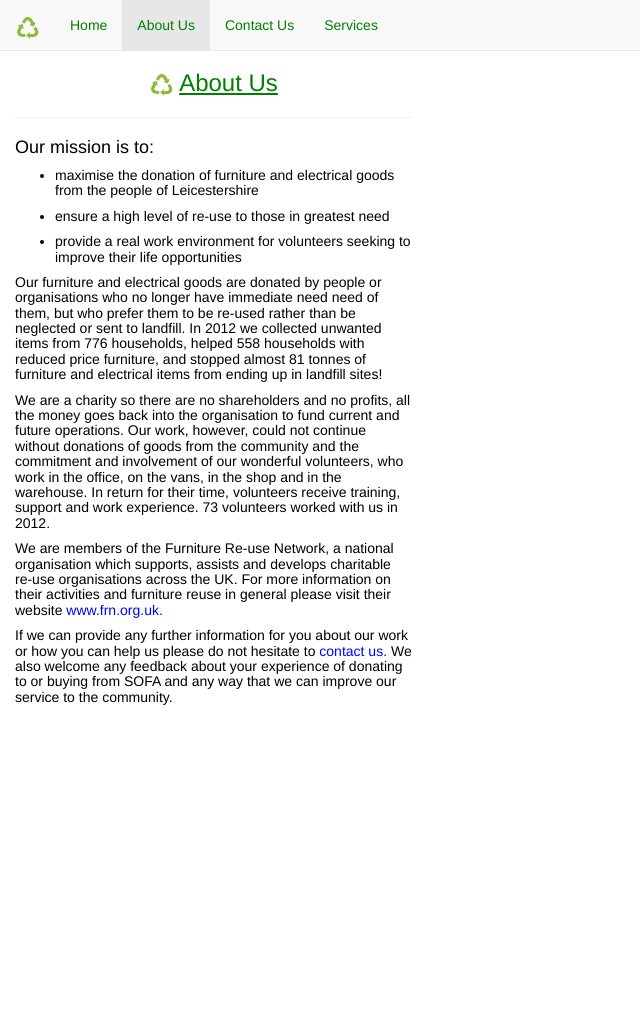
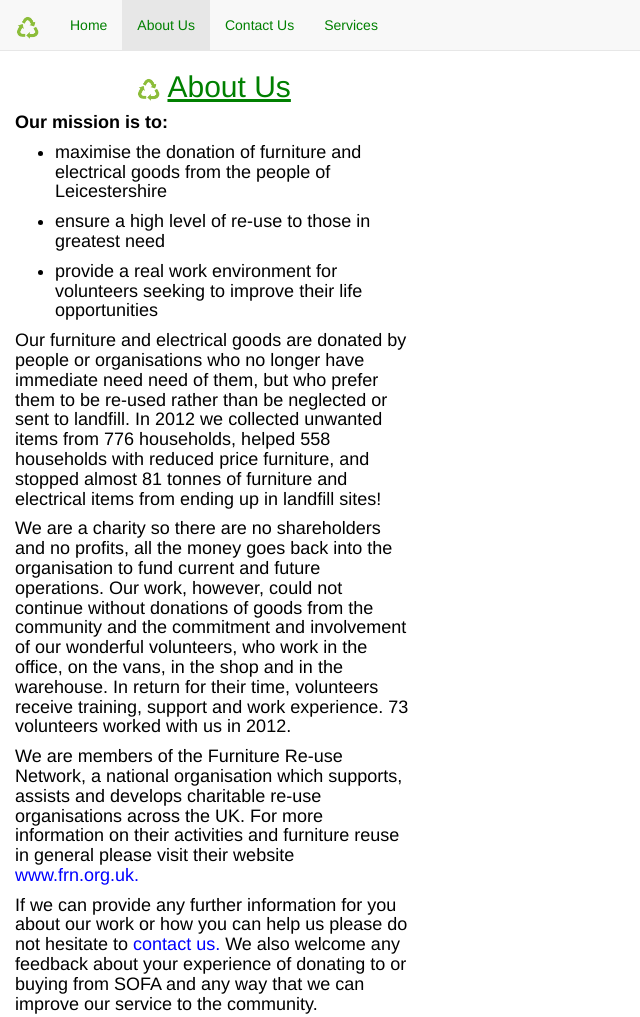
Before and after one commit to sofareuse/sofareuse.github.io, a plain HTML site: page aboutUs.html in a window 1280 px wide. Shown: the whole page, without its empty margins (0-640 px from the left). Before the commit the page ends 800 px from the top, so only its background shows below. Drawn offline with nearby package versions, Linux system fonts and the light colour scheme.

Commit message:
Increased font size

```diff
--- a/aboutUs.html
+++ b/aboutUs.html
@@ -30,6 +30,7 @@
 				<a href="#" class="navbar-brand"><img class="img-responsive" img src="images/SOFA_ico.png" style="width:25px;height:25px;"></a>
 			</div>
 			<!-- Collection of nav links and other content for toggling -->
+
 			<div id="navbarCollapse" class="collapse navbar-collapse">
 				<ul class="nav navbar-nav">
 					<li><a href="index.html">Home</a></li>
@@ -42,26 +43,24 @@
 	</div>
 </div>
 
-
 	<div class="row-center">
 	  <div class="col-sm-6 col-md-4">
 		  <div class="tabInactive" onclick="this.thumbnail='tabActive'"></div>
 				<div class="header">
 					<div class="wrapper center-text">
-						<h3><img style="width:25px;height:25px;" src="images/SOFA_ico.png" style="vertical-align:middle">
-						<span style=""><font color="green"><u>About Us</u></h3></span>
+						<h2><img style="width:25px;height:25px;" src="images/SOFA_ico.png" style="vertical-align:middle">
+						<span style=""><font color="green"><u>About Us</u></h2></span>
 						<div class="caption">
-						<hr size="30">
 							<div class="justified-text"><font color="black">
-								<h4><p align="left">Our mission is to:</p></h4>
-								<p></p><h5><ul><li><p align="left">maximise the donation of furniture and electrical goods from the people of Leicestershire</li></ul></h5></p>
-								<p></p><h5><ul><li><p align="left">ensure a high level of re-use to those in greatest need</li></ul></h5></p>
-								<p></p><h5><ul><li><p align="left">provide a real work environment for volunteers seeking to improve their life opportunities</li></ul></h5></p>
-								<p></p><h5><p align="left">Our furniture and electrical goods are donated by people or organisations who no longer have immediate need need of them, but who prefer them to be re-used rather than be neglected or sent to landfill. In 2012 we collected unwanted items from 776 households, helped 558 households with reduced price furniture, and stopped almost 81 tonnes of furniture and electrical items from ending up in landfill sites!</h5></p>
-								<p></p><h5><p align="left">We are a charity so there are no shareholders and no profits, all the money goes back into the organisation to fund current and future operations. Our work, however, could not continue without donations of goods from the community and the commitment and involvement of our wonderful volunteers, who work in the office, on the vans, in the shop and in the warehouse. In return for their time, volunteers receive training, support and work experience. 73 volunteers worked with us in 2012.</h5></p>
-								<p></p><h5><p align="left">We are members of the Furniture Re-use Network, a national organisation which supports, assists and develops charitable re-use organisations across the UK. For more information on their activities and furniture reuse in general please visit their website <a href="http://www.frn.org.uk"><font color="blue">www.frn.org.uk.</font></a></h5></p>
-								<p></p><h5><p align="left">If we can provide any further information for you about our work or how you can help us please do not hesitate to <a href="contactUs.html"><font color="blue">contact us.</a></font> We also welcome any feedback about your experience of donating to or buying from SOFA and any way that we can improve our service to the community.</h5></p>
-							</font>
+								<h4><b><p align="left">Our mission is to:</b></p></h4>
+								<p></p><h4><ul><li><p align="left">maximise the donation of furniture and electrical goods from the people of Leicestershire</li></ul></h4></p>
+								<p></p><h4><ul><li><p align="left">ensure a high level of re-use to those in greatest need</li></ul></h4></p>
+								<p></p><h4><ul><li><p align="left">provide a real work environment for volunteers seeking to improve their life opportunities</li></ul></h4></p>
+								<p></p><h4><p align="left">Our furniture and electrical goods are donated by people or organisations who no longer have immediate need need of them, but who prefer them to be re-used rather than be neglected or sent to landfill. In 2012 we collected unwanted items from 776 households, helped 558 households with reduced price furniture, and stopped almost 81 tonnes of furniture and electrical items from ending up in landfill sites!</h4></p>
+								<p></p><h4><p align="left">We are a charity so there are no shareholders and no profits, all the money goes back into the organisation to fund current and future operations. Our work, however, could not continue without donations of goods from the community and the commitment and involvement of our wonderful volunteers, who work in the office, on the vans, in the shop and in the warehouse. In return for their time, volunteers receive training, support and work experience. 73 volunteers worked with us in 2012.</h4></p>
+								<p></p><h4><p align="left">We are members of the Furniture Re-use Network, a national organisation which supports, assists and develops charitable re-use organisations across the UK. For more information on their activities and furniture reuse in general please visit their website <a href="http://www.frn.org.uk"><font color="blue">www.frn.org.uk.</font></a></h4></p>
+								<p></p><h4><p align="left">If we can provide any further information for you about our work or how you can help us please do not hesitate to <a href="contactUs.html"><font color="blue">contact us.</a></font> We also welcome any feedback about your experience of donating to or buying from SOFA and any way that we can improve our service to the community.</h4></p>
+								</font>
 							</div>
 						</div>
 					</div>
@@ -70,7 +69,5 @@
 		</div>
 	</div>
 
-
-
 </body>
 </html>
--- a/style.css
+++ b/style.css
@@ -32,7 +32,5 @@
 }
 
 a.list-group-item:hover, button.list-group-item:hover, a.list-group-item:focus, button.list-group-item:focus {
-	color: #555;
-	text-decoration: none;
 	background-color: #4AA554;
 }
```
Also changed, not shown: contactUs.html (+5 -7 lines), index.html (+9 -11 lines).
